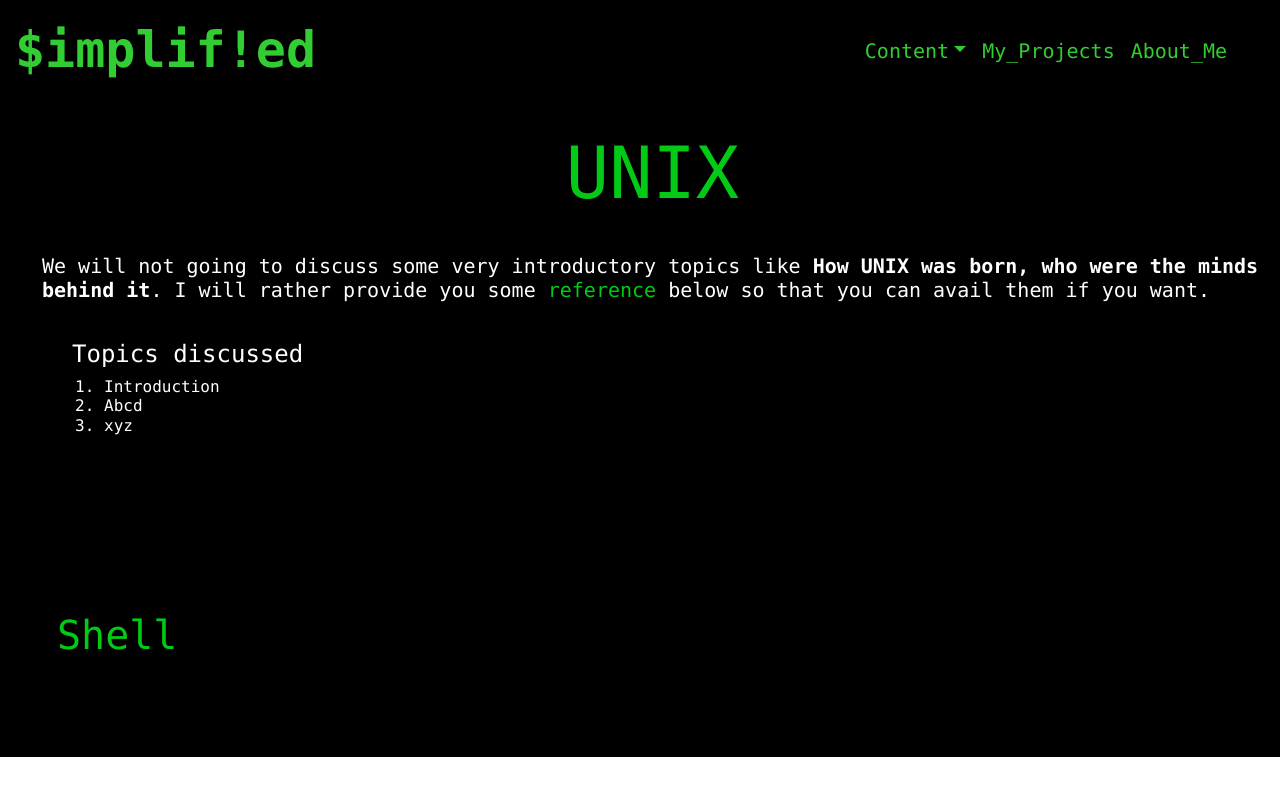
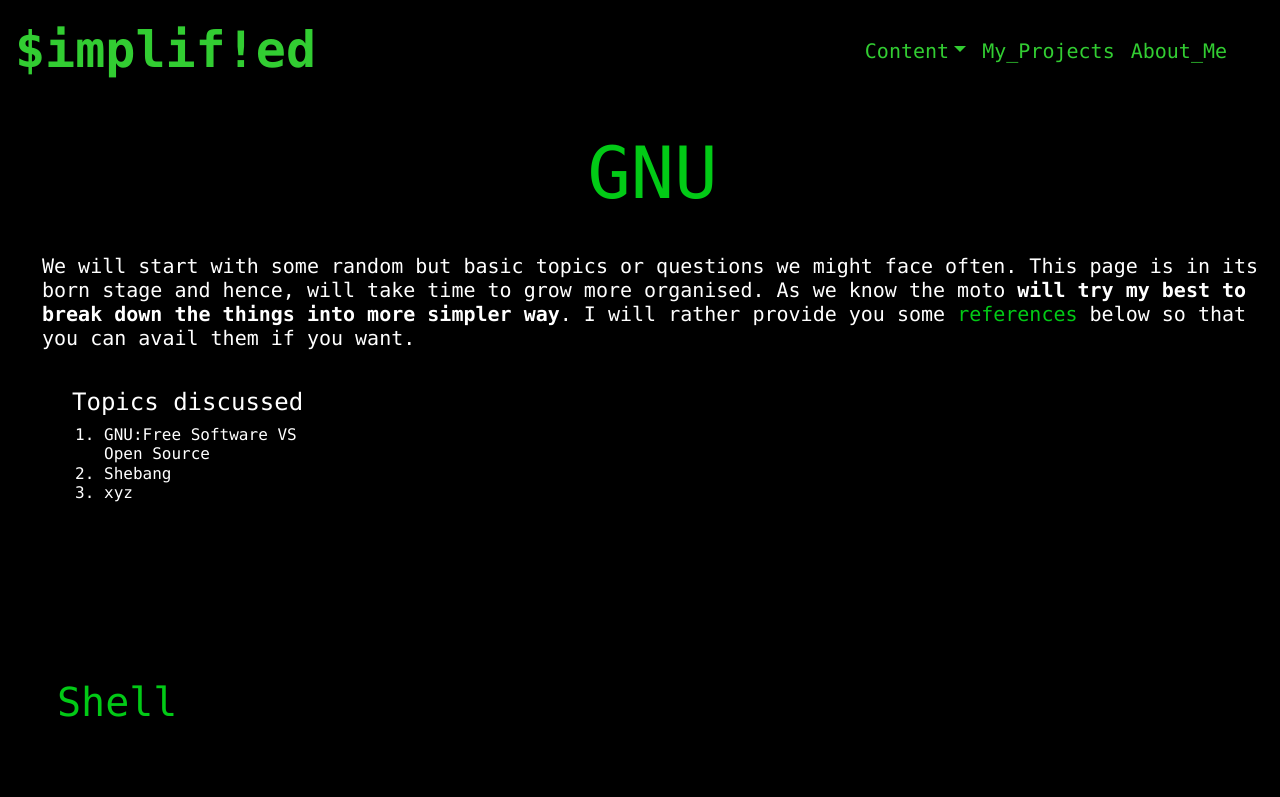
Before and after one commit to JKP1008shine/Simplified_website, a plain HTML site: page Tech_ethics.html in a window 1280 px wide. Drawn offline with nearby package versions, Linux system fonts and the light colour scheme.

Commit message:
Adding Tech Ethics in drop down and renaming unix as tech_ethics, replacing UNIX with GNU

```diff
--- a/unix.html
+++ b/Tech_ethics.html
@@ -33,8 +33,8 @@
 									<a href="#" class="nav-link dropdown-toggle" data-toggle="dropdown" id="dropdown">Content</a>
 									<div class="dropdown-menu">
 										<a href="#" class="dropdown-item disabled-link">Networking</a>
-										<a href="#" class="dropdown-item">UNIX</a>
-										<a href="#" class="dropdown-item disabled-link">Operating System</a>
+										<a href="#" class="dropdown-item">GNU</a>
+										<a href="#" class="dropdown-item">Tech Ethics</a>
 										<!-- <a href="#" class="dropdown-item">DBMS</a> -->
 									</div>
 								</li>
@@ -58,17 +58,17 @@
 		<div class="container-fluid quotes">
 			<div class="heading textbox">
 				<div class="col texbox_container network-title">
-					<h1 class="display-2"><b><span class="darkcolour-lg">UNIX</b></span></h1>
+					<h1 class="display-2"><b><span class="darkcolour-lg">GNU</b></span></h1>
 				</div>
 				<div class="caption">
-					<h5>We will not going to discuss some very introductory topics like <b>How UNIX was born, who were the minds behind it</b>. I will rather provide you some <spam class="darkcolour-lg">reference </spam> below so that you can avail them if you want.</h5>
+					<h5>We will start with some random but basic topics or questions we might face often. This page is in its born stage and hence, will take time to grow more organised. As we know the moto <b> will try my best to break down the things into more simpler way</b>. I will rather provide you some <spam class="darkcolour-lg">references </spam> below so that you can avail them if you want.</h5>
 				</div>
 				<div class="col-3 texbox_container topics-discussed">
 					<h4>Topics discussed</h4>
 					<h6>
 						<ol>
-							<li class="topics-list">Introduction</li>
-							<li class="topics-list">Abcd</li>
+							<li class="topics-list">GNU:Free Software VS Open Source</li>
+							<li class="topics-list">Shebang</li>
 							<li class="topics-list">xyz</li>
 						</ol>
 					</h6>
```
Also changed, not shown: index.html (+2 -2 lines), network.html (+2 -2 lines).
